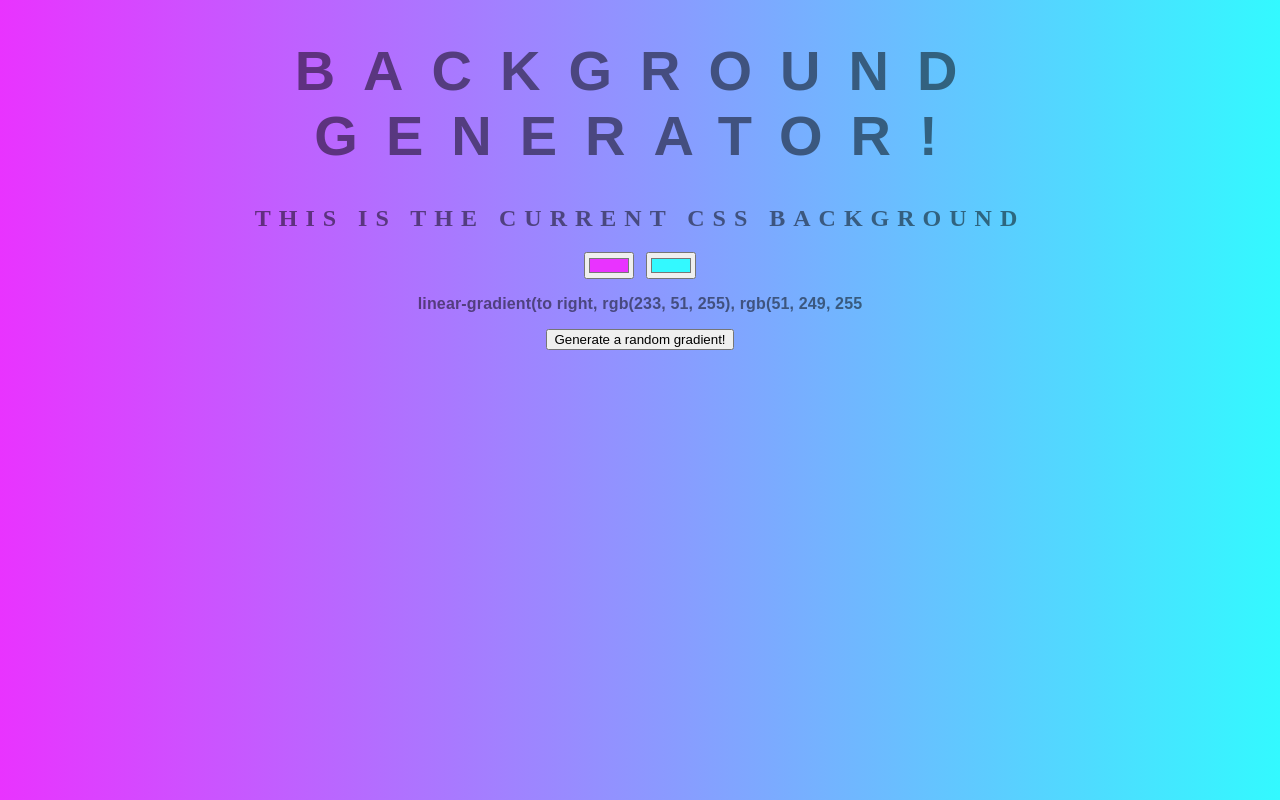
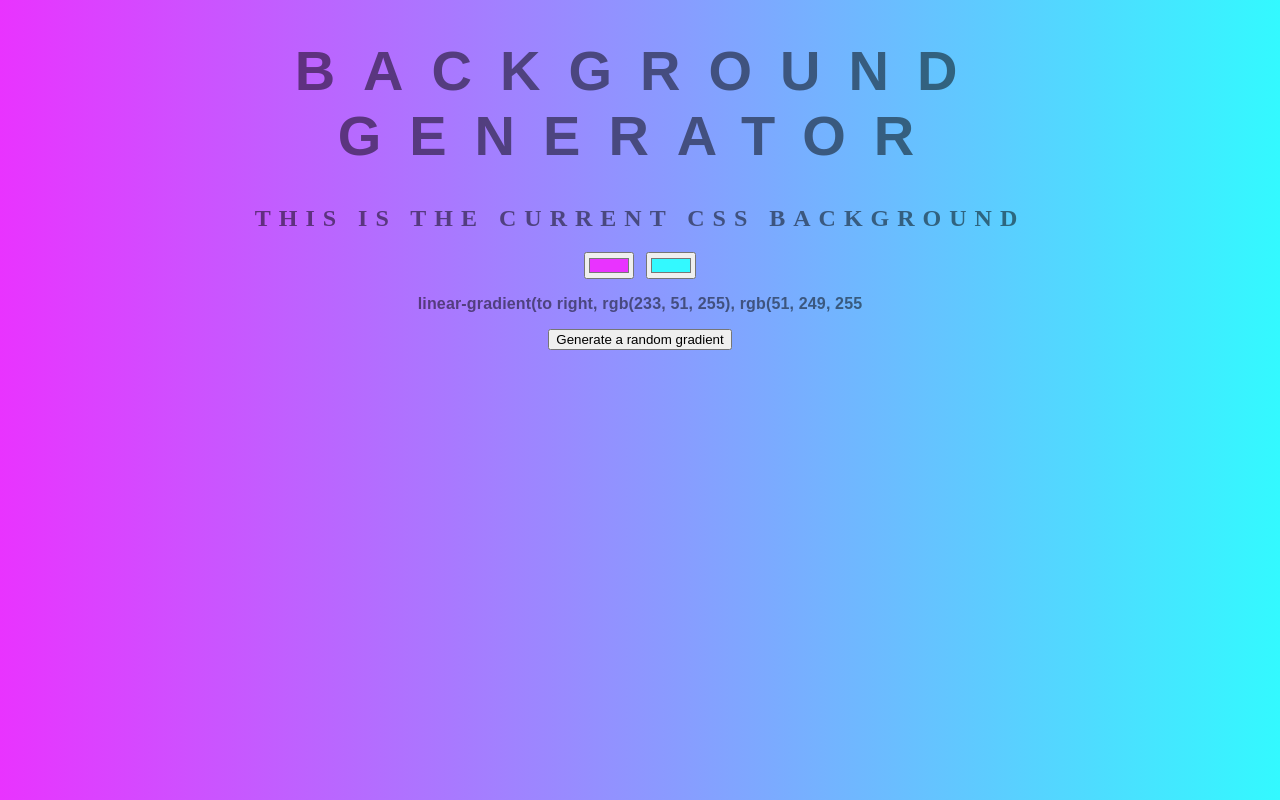
Before and after one commit to bellcd/background-generator, a website: page index.html in a window 1280 px wide. Drawn offline with Linux system fonts and the light colour scheme.

Commit message:
Adds viewport attribute on meta tag

```diff
--- a/index.html
+++ b/index.html
@@ -2,13 +2,13 @@
 <html>
 
 <head>
-  <meta charset="utf-8">
+  <meta charset="utf-8" name="viewport" content="width=device-width, initial-scale=1">
   <title>Gradient Background</title>
   <link rel="stylesheet" type="text/css" href="style.css">
 </head>
 
 <body id="gradient">
-  <h1>Background Generator!</h1>
+  <h1>Background Generator</h1>
   <h2>This is the Current CSS Background</h2>
   <input class="color1" type="color" name="color1" value="#E933FF">
   <input class="color2" type="color" name="color2" value="#33F9FF">
@@ -16,7 +16,7 @@
     <h3></h3>
   </div>
 
-  <button class="random" type="button" name="button">Generate a random gradient!</button>
+  <button class="random" type="button" name="button">Generate a random gradient</button>
   <script type="text/javascript" src="script.js">
 
   </script>
```
